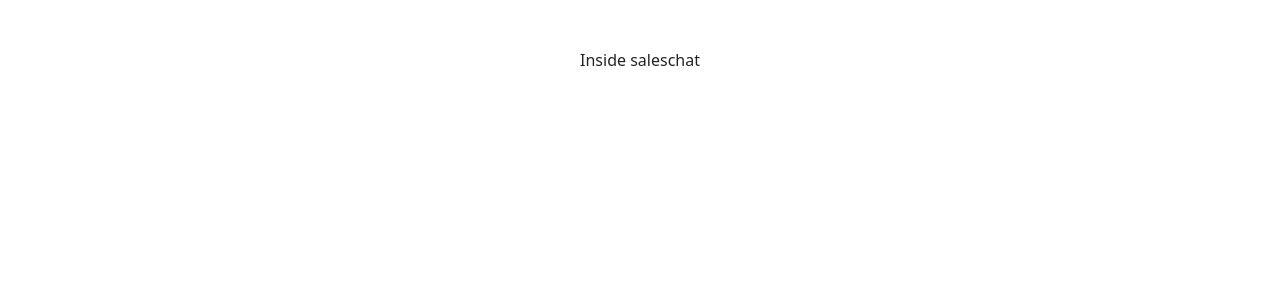
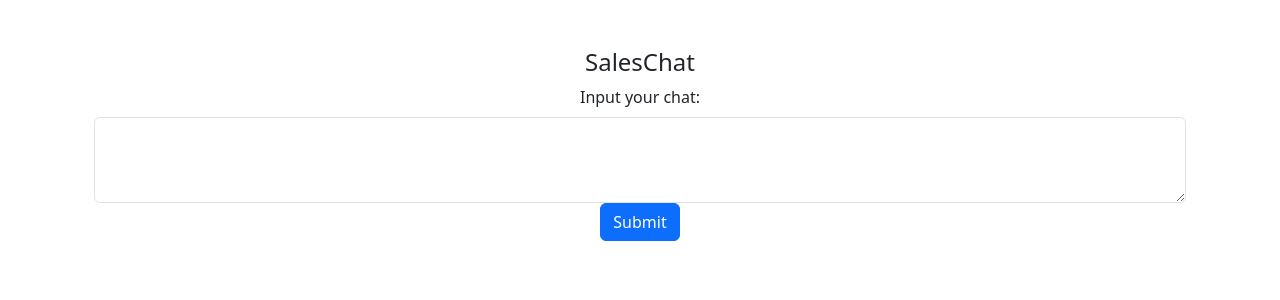
Before and after one commit to m-romberg/mcubed-frontend, a React (Create React App) app: page /saleschat in a window 1280 px wide. Shown: the top 300 px of the page. Built offline with nearby package versions, Linux system fonts and the light colour scheme.

Commit message:
create basic components for saleschat

```diff
--- /dev/null
+++ b/src/sales/Questions.js
@@ -0,0 +1,28 @@
+import React from 'react';
+import { Container, Row, Col } from 'react-bootstrap';
+import 'bootstrap/dist/css/bootstrap.css';
+
+/**
+ * Questions
+ *
+ * Takes in an array of questions to display
+ * @param {*} param0
+ */
+function Questions({questions}) {
+  console.debug("inside Questions");
+  return (
+  <Container className="Questions">
+    <Row>
+      <Col>
+      <h4>Missing Questions</h4>
+        <ol>
+        {questions.map((q,i)=> (<li key={i}>{q}</li>))}
+        </ol>
+      </Col>
+    </Row>
+  </Container>)
+  ;
+
+}
+
+export default Questions;
--- a/src/sales/SalesChat.js
+++ b/src/sales/SalesChat.js
@@ -1,10 +1,23 @@
-function SalesChat() {
-  console.debug("Routes");
+import React from 'react';
+import 'bootstrap/dist/css/bootstrap.css';
+import { useState } from 'react';
+import { Container, Row, Col } from 'react-bootstrap';
+import Questions from './Questions';
+import SalesChatForm from './SalesChatForm';
+
+function SalesChat({questions}) {
+  console.debug("SalesChat");
+  // const [questions, setQuestions] = useState(["why", "why not"]);
 
   return (
-    <div className="SalesChat">
-    Inside saleschat
-    </div>
+    <Container className="SalesChat">
+    <Row>
+    <Col>
+      { questions && <Questions questions={questions} />}
+       <SalesChatForm />
+    </Col>
+    </Row>
+    </Container>
   );
 }
 
--- a/src/sales/SalesChatForm.js
+++ b/src/sales/SalesChatForm.js
@@ -1,10 +1,53 @@
-function SalesChatForm() {
-  console.debug("Routes");
+import React from 'react';
+import 'bootstrap/dist/css/bootstrap.css';
+import { useState } from 'react';
+import { Container, Row, Col, Form, Button } from 'react-bootstrap';
+
+/**
+ *
+ * Form for sales rep to type in chat
+ *
+ * SalesChar => SalesChatForm
+ */
+function SalesChatForm({submit}) {
+  console.debug("SalesChatForm");
+  const [formData, setFormData] = useState("");
+  const method = "post";
+
+  function handleSubmit(evt) {
+    evt.preventDefault();
+    const data = {"action": "addprojectquestion", "text": formData};
+    submit(data, method);
+
+  }
+
+  function handleChange(evt) {
+    setFormData(evt.target.value);
+  }
 
   return (
-    <div className="SalesChatForm">
-    inside saleschatform
-    </div>
+    <Container className="SalesChatForm">
+    <Row>
+    <Col>
+    <h4>SalesChat</h4>
+    <Form onSubmit={handleSubmit}>
+      <Form.Group>
+        <Form.Label>Input your chat:</Form.Label>
+        <Form.Control
+          as="textarea"
+          rows={3}
+          value={formData}
+          onChange={handleChange}
+        />
+      </Form.Group>
+      <Button variant="primary" type='submit'>
+        Submit
+      </Button>
+    </Form>
+
+    </Col>
+    </Row>
+    </Container>
   );
 }
 
```
